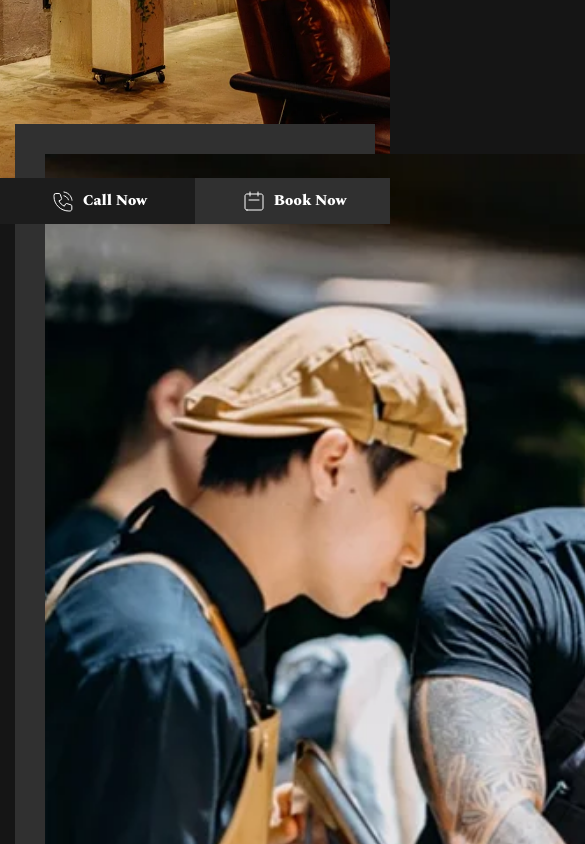
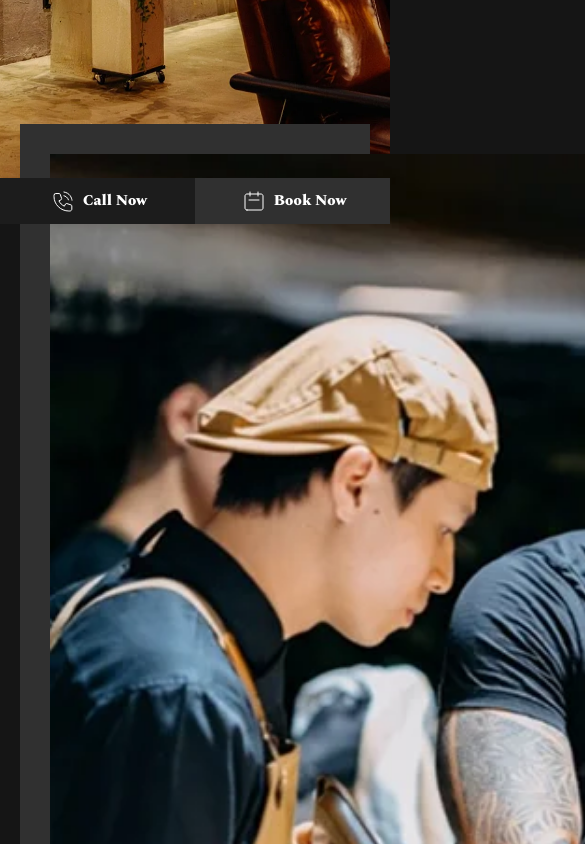
Before and after one commit to alphacreativee/cees-eatery-bar, a website: page index.html in a window 390 px wide. Shown: the part 620-1464 px from the top of the page, 585 px wide, since content can reach past the window. Drawn offline with Linux system fonts and the light colour scheme.

Commit message:
add change max-width mobile

```diff
--- a/assets/scss/_variable.scss
+++ b/assets/scss/_variable.scss
@@ -64,6 +64,6 @@
   padding: 0 125px;
   margin: 0 auto;
   @media (max-width: 991px) {
-    padding: 0 15px;
+    padding: 0 20px;
   }
 }
```
Also changed, not shown: assets/main/css/style.css, assets/main/css/style.min.css.
